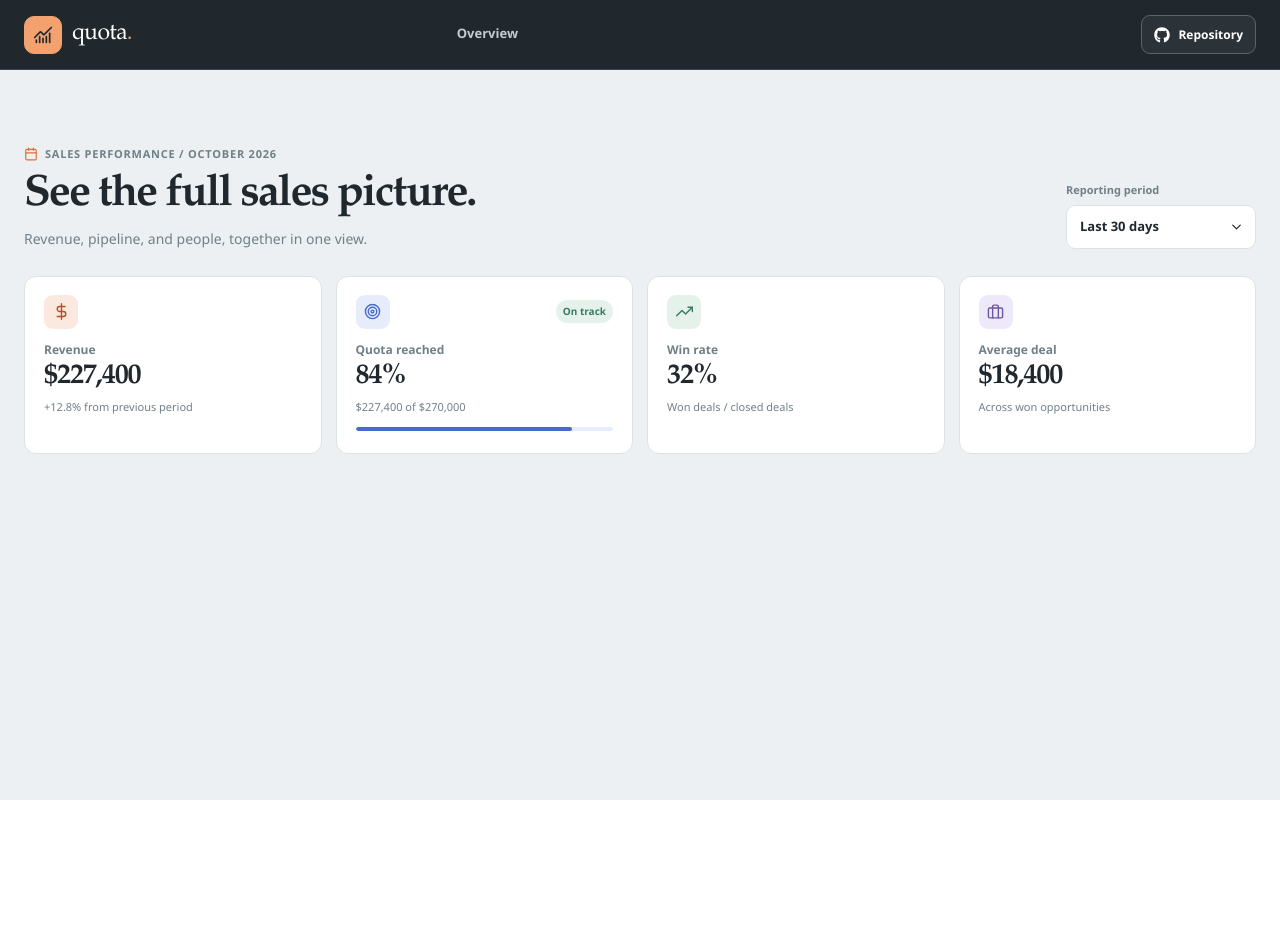
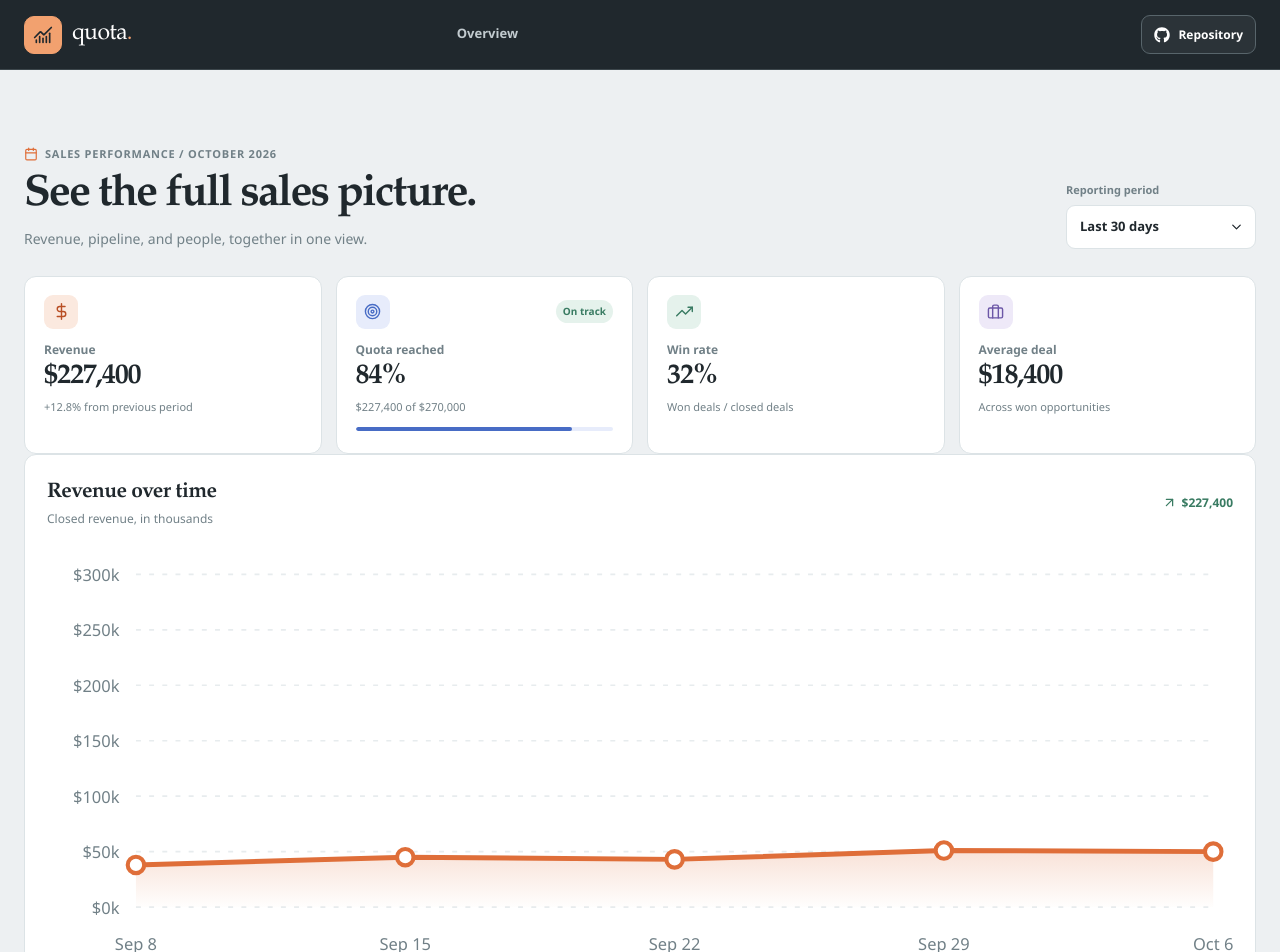
Before and after one commit to a2rp/sales-analytics-dashboard, a React (Vite) app: page / in a window 1280 px wide. Shown: the top 952 px of the page. Before the commit the page ends 800 px from the top, so only its background shows below. Built offline with nearby package versions, Linux system fonts and the light colour scheme.

Commit message:
feat: add interactive period revenue chart

```diff
--- a/src/App.jsx
+++ b/src/App.jsx
@@ -2,6 +2,7 @@ import { useState } from 'react'
 import Header from './components/header/index.jsx'
 import MetricCards from './components/metricCards/index.jsx'
 import ReportControls from './components/reportControls/index.jsx'
+import RevenueChart from './components/revenueChart/index.jsx'
 import { reports } from './data/sales.js'
 import styles from './App.module.css'
 
@@ -14,6 +15,7 @@ const App = () => {
       <main className={styles.workspace} id="overview">
         <ReportControls period={period} onPeriodChange={setPeriod} />
         <MetricCards report={reports[period]} />
+        <RevenueChart report={reports[period]} />
       </main>
     </div>
   )
--- /dev/null
+++ b/src/components/revenueChart/index.jsx
@@ -0,0 +1,63 @@
+import { FiArrowUpRight } from 'react-icons/fi'
+import { formatCurrency } from '../../data/sales.js'
+import styles from './styles.module.css'
+
+const chartWidth = 720
+const chartHeight = 252
+const chartPadding = { left: 54, right: 12, top: 16, bottom: 34 }
+const chartMax = 300
+const chartTicks = [0, 50, 100, 150, 200, 250, 300]
+
+const RevenueChart = ({ report }) => {
+  const plotWidth = chartWidth - chartPadding.left - chartPadding.right
+  const plotHeight = chartHeight - chartPadding.top - chartPadding.bottom
+  const points = report.chart.map((point, index) => ({
+    x: chartPadding.left + (report.chart.length === 1 ? plotWidth / 2 : (index / (report.chart.length - 1)) * plotWidth),
+    y: chartPadding.top + plotHeight - (point.value / chartMax) * plotHeight,
+    ...point,
+  }))
+  const linePath = points.map((point, index) => `${index === 0 ? 'M' : 'L'} ${point.x} ${point.y}`).join(' ')
+  const areaPath = `${linePath} L ${points[points.length - 1].x} ${chartHeight - chartPadding.bottom} L ${points[0].x} ${chartHeight - chartPadding.bottom} Z`
+
+  return (
+    <section className={styles.revenueChart} aria-labelledby="revenue-title">
+      <div className={styles.header}>
+        <div>
+          <h2 id="revenue-title">Revenue over time</h2>
+          <p>Closed revenue, in thousands</p>
+        </div>
+        <span className={styles.periodTotal}><FiArrowUpRight aria-hidden="true" /> {formatCurrency(report.total)}</span>
+      </div>
+
+      <svg className={styles.chart} viewBox={`0 0 ${chartWidth} ${chartHeight}`} role="img" aria-labelledby="revenue-chart-name revenue-chart-description">
+        <title id="revenue-chart-name">Revenue trend</title>
+        <desc id="revenue-chart-description">Revenue across {report.chart.length} points, ending at {formatCurrency(report.chart[report.chart.length - 1].value * 1000)}.</desc>
+        <defs>
+          <linearGradient id="revenue-fill" x1="0" x2="0" y1="0" y2="1">
+            <stop offset="0%" stopColor="#df6e39" stopOpacity="0.2" />
+            <stop offset="100%" stopColor="#df6e39" stopOpacity="0.01" />
+          </linearGradient>
+        </defs>
+        {chartTicks.map((tick) => {
+          const y = chartPadding.top + plotHeight - (tick / chartMax) * plotHeight
+          return (
+            <g className={styles.gridLine} key={tick}>
+              <line x1={chartPadding.left} x2={chartWidth - chartPadding.right} y1={y} y2={y} />
+              <text x={chartPadding.left - 10} y={y + 4} textAnchor="end">${tick}k</text>
+            </g>
+          )
+        })}
+        <path className={styles.area} d={areaPath} />
+        <path className={styles.line} d={linePath} />
+        {points.map((point) => (
+          <g className={styles.point} key={point.label}>
+            <circle cx={point.x} cy={point.y} r="5" />
+            <text x={point.x} y={chartHeight - 8} textAnchor="middle">{point.label}</text>
+          </g>
+        ))}
+      </svg>
+    </section>
+  )
+}
+
+export default RevenueChart
--- /dev/null
+++ b/src/components/revenueChart/styles.module.css
@@ -0,0 +1,104 @@
+.revenueChart {
+  min-width: 0;
+  padding: 22px 22px 13px;
+  background: var(--color-white);
+  border: 1px solid var(--color-line);
+  border-radius: 12px;
+
+  .header {
+    display: flex;
+    align-items: center;
+    justify-content: space-between;
+    gap: 14px;
+
+    h2 {
+      color: var(--color-ink);
+      font-family: var(--font-display);
+      font-size: 21px;
+      font-weight: 600;
+      letter-spacing: -0.025em;
+    }
+
+    p {
+      margin-top: 2px;
+      color: var(--color-muted);
+      font-size: 12px;
+    }
+  }
+
+  .periodTotal {
+    display: inline-flex;
+    align-items: center;
+    gap: 5px;
+    color: #397b62;
+    font-size: 12px;
+    font-weight: 700;
+    white-space: nowrap;
+
+    svg {
+      width: 15px;
+      height: 15px;
+    }
+  }
+
+  .chart {
+    width: 100%;
+    margin-top: 20px;
+    overflow: visible;
+  }
+
+  .gridLine {
+    line {
+      stroke: #e7ecee;
+      stroke-dasharray: 3 5;
+    }
+
+    text {
+      fill: var(--color-muted);
+      font-family: var(--font-body);
+      font-size: 10px;
+    }
+  }
+
+  .area {
+    fill: url(#revenue-fill);
+  }
+
+  .line {
+    fill: none;
+    stroke: var(--color-orange);
+    stroke-linecap: round;
+    stroke-linejoin: round;
+    stroke-width: 3;
+  }
+
+  .point {
+    circle {
+      fill: var(--color-white);
+      stroke: var(--color-orange);
+      stroke-width: 2.5;
+    }
+
+    text {
+      fill: var(--color-muted);
+      font-family: var(--font-body);
+      font-size: 10px;
+    }
+  }
+
+  @media (max-width: 520px) {
+    padding: 17px 14px 10px;
+
+    .header {
+      align-items: start;
+    }
+
+    .periodTotal {
+      font-size: 11px;
+    }
+
+    .chart {
+      margin-top: 15px;
+    }
+  }
+}
--- a/src/data/sales.js
+++ b/src/data/sales.js
@@ -28,10 +28,9 @@ export const reports = {
     winRate: 36,
     averageDeal: 21200,
     chart: [
-      { label: 'Jul', value: 176 },
-      { label: 'Aug', value: 189 },
-      { label: 'Sep', value: 203 },
-      { label: 'Oct', value: 227 },
+      { label: 'Jul', value: 223 },
+      { label: 'Aug', value: 225 },
+      { label: 'Sep', value: 236 },
     ],
   },
   year: {
@@ -42,16 +41,16 @@ export const reports = {
     winRate: 34,
     averageDeal: 19800,
     chart: [
-      { label: 'Jan', value: 109 },
-      { label: 'Feb', value: 128 },
-      { label: 'Mar', value: 142 },
-      { label: 'Apr', value: 135 },
-      { label: 'May', value: 161 },
-      { label: 'Jun', value: 153 },
-      { label: 'Jul', value: 176 },
-      { label: 'Aug', value: 189 },
-      { label: 'Sep', value: 203 },
-      { label: 'Oct', value: 227 },
+      { label: 'Jan', value: 136 },
+      { label: 'Feb', value: 140 },
+      { label: 'Mar', value: 148 },
+      { label: 'Apr', value: 146 },
+      { label: 'May', value: 156 },
+      { label: 'Jun', value: 156 },
+      { label: 'Jul', value: 223 },
+      { label: 'Aug', value: 225 },
+      { label: 'Sep', value: 236 },
+      { label: 'Oct', value: 280 },
     ],
   },
 }
```
